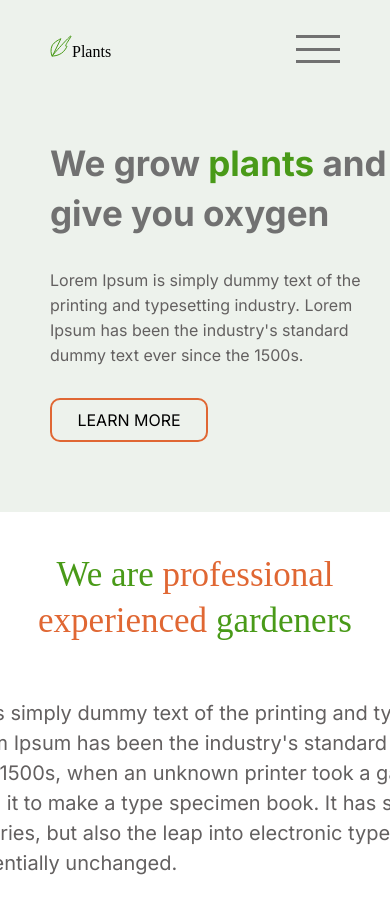
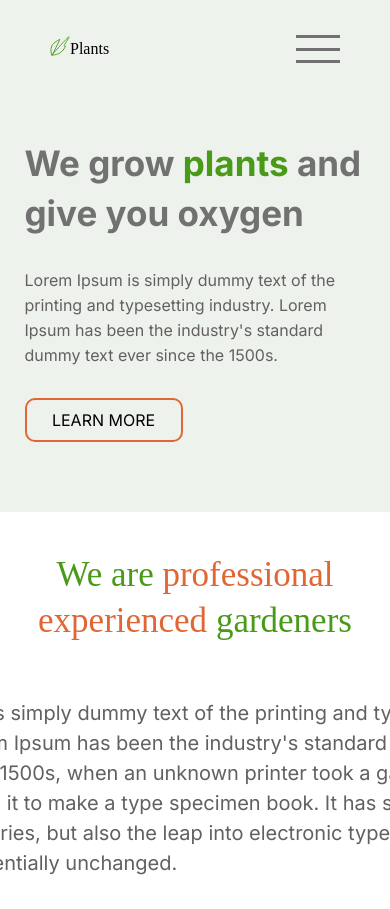
Before and after one commit to asuponev/JSFEPRESCHOOL2022Q4, a website built with webpack: page plants/index.html in a window 390 px wide. Shown: the top 909 px of the page. Built offline with nearby package versions, Linux system fonts and the light colour scheme; a web font is replaced by a local one.

Commit message:
feat: implement adaptive for 1440-768

```diff
--- a/plants/index.html
+++ b/plants/index.html
@@ -10,7 +10,10 @@
 <body>
   <header class="header">
     <div class="container">
-      <a href="#" class="header__logo">Plants</a>
+      <div class="header__logo">
+        <img src="./src/img/logo_vector.svg" alt="logo">
+        <span>Plants</span>
+      </div>
       <nav class="header__nav">
         <ul class="header__list">
           <li class="header__item">
--- a/plants/src/styles/style.scss
+++ b/plants/src/styles/style.scss
@@ -58,20 +58,28 @@ a {
     justify-content: space-between;
     align-items: center;
     padding: 42px 109px;
-    @media (max-width: 768px) {
+    @media (max-width: 1000px) {
       padding: 35px 50px;
     }
   }
-  &__logo::before {
-    content: url("../img/logo_vector.svg");
+
+  &__logo {
+    display: flex;
+    align-items: flex-start;
+    position: relative;
+    padding-left: 20px;
+    img {
+      position: absolute;
+      top: -3px;
+      left: 0;
       width: 20px;
       height: 20px;
-    background-repeat: no-repeat;
-    background-size: cover;
     }
-  &__logo {
+    span {
+      display: block;
       font: $font-logo;
       color: $color-black;
+    }
   }
   &__list {
     display: flex;
@@ -86,9 +94,9 @@ a {
     color: $color-orange;
     transition-duration: 0.5s;
   }
-
-  // for burger
-  @media (max-width: 700px) {
+  &__burger {
+    display: none;
+  }
   .shadow {
     display: none;
     position: fixed;
@@ -103,6 +111,10 @@ a {
   .shadow-enabled {
     display: block;
   }
+
+  // for burger
+  @media (max-width: 730px) {
+
     .header__nav {
       position: fixed;
       top: 0;
@@ -172,23 +184,28 @@ a {
     justify-content: space-between;
     align-items: center;
     padding: 62px 109px;
-    @media (max-width: 768px) {
+    @media (max-width: 1220px) {
       padding: 40px 50px 70px;
+    }
+    @media (max-width: 730px) {
+      justify-content: center;
     }
   }
   &__image {
     background-image: url("../img/leafs.png");
     width: 448.8px;
     height: 407.36px;
-    @media (max-width: 768px) {
+    @media (max-width: 1220px) {
       order: 2;
+      align-self: flex-start;
+    }
+    @media (max-width: 1050px) {
       width: 280px;
       height: 254.15px;
       background-size: contain;
       background-repeat: no-repeat;
-      align-self: flex-start;
     }
-    @media (max-width: 380px) {
+    @media (max-width: 730px) {
       display: none;
     }
   }
@@ -197,7 +214,7 @@ a {
     flex-direction: column;
     justify-content: space-between;
     width: 549px;
-    @media (max-width: 768px) {
+    @media (max-width: 1220px) {
       order: 1;
       width: 346px;
       gap: 30px;
@@ -209,7 +226,7 @@ a {
       span {
         color: $color-green;
       }
-      @media (max-width: 768px) {
+      @media (max-width: 1000px) {
         font-size: 35px;
         line-height: 1.43;
       }
@@ -220,7 +237,7 @@ a {
       width: 525px;
       margin-top: 42px;
       margin-bottom: 48px;
-      @media (max-width: 768px) {
+      @media (max-width: 1000px) {
         font-size: 16px;
         width: 341px;
         margin: 0;
@@ -254,9 +271,11 @@ a {
     justify-content: space-between;
     align-items: center;
     padding: 94px 109px;
-    @media (max-width: 768px) {
+    @media (max-width: 1220px) {
+      flex-direction: column;
+    }
+    @media (max-width: 1000px) {
       padding: 40px 50px 95px;
-      flex-direction: column;
       gap: 40px;
     }
   }
@@ -315,7 +334,7 @@ a {
     justify-content: space-between;
     gap: 80px;
     padding: 40px 109px 121px;
-    @media (max-width: 768px) {
+    @media (max-width: 1000px) {
       padding: 60px 50px 70px;
       gap: 40px;
     }
@@ -324,10 +343,10 @@ a {
     display: flex;
     gap: 142px;
     align-items: center;
-    @media (max-width: 768px) {
+    @media (max-width: 1200px) {
       flex-direction: column;
+      align-items: flex-start;
       gap: 40px;
-      align-items: flex-start;
     }
   }
   &__title {
@@ -361,9 +380,10 @@ a {
   &__cards {
     display: flex;
     flex-wrap: wrap;
+    justify-content: center;
     row-gap: 55px;
     column-gap: 116px;
-    @media (max-width: 768px) {
+    @media (max-width: 1000px) {
       row-gap: 38px;
       column-gap: 106px;
     }
@@ -376,7 +396,7 @@ a {
       height: 450px;
       border-radius: 20px;
       border: 1px solid $color-cards-border;
-      @media (max-width: 768px) {
+      @media (max-width: 1000px) {
         width: 281px;
         height: 450px;
       }
@@ -411,7 +431,7 @@ a {
     display: flex;
     justify-content: space-between;
     padding: 40px 109px 115px;
-    @media (max-width: 768px) {
+    @media (max-width: 1000px) {
       padding: 40px 50px 88px;
     }
   }
@@ -419,14 +439,14 @@ a {
     display: flex;
     flex-direction: column;
     gap: 60px;
-    @media (max-width: 768px) {
+    @media (max-width: 1000px) {
       gap: 60px;
     }
   }
   &__title {
     font: $font-h2-inter;
     color: $color-black;
-    @media (max-width: 768px) {
+    @media (max-width: 1000px) {
       font-size: 35px;
       margin-left: 15px;
     }
@@ -482,7 +502,7 @@ a {
     flex-direction: column;
     gap: 38px;
     align-items: flex-end;
-    @media (max-width: 768px) {
+    @media (max-width: 1000px) {
       gap: 30px;
     }
   }
@@ -492,7 +512,7 @@ a {
     line-height: 1.25;
     color: $color-black;
     width: 452px;
-    @media (max-width: 768px) {
+    @media (max-width: 1000px) {
       font-size: 25px;
       width: 296px;
       margin-top: 100px;
@@ -530,23 +550,26 @@ a {
   .container {
     display: flex;
     justify-content: space-between;
-    gap: 100px;
+    gap: 64px;
     padding: 53px 109px 0px;
-    @media (max-width: 768px) {
+    @media (max-width: 1430px) {
       padding: 40px 159px 0px;
       flex-direction: column;
       align-items: center;
+      gap: 100px;
     }
   }
   &__image {
     background-image: url("../img/contact_woman.png");
     width: 400px;
     height: 497px;
-    @media (max-width: 768px) {
+    @media (max-width: 1430px) {
+      order: 3;
+    }
+    @media (max-width: 769px) {
       width: 200px;
       height: 248.49px;
       background-size: contain;
-      order: 3;
       margin-top: 150px;
       margin-left: 20px;
     }
@@ -557,7 +580,7 @@ a {
     color: $color-green;
     margin-top: 15px;
     margin-left: 40px;
-    @media (max-width: 768px) {
+    @media (max-width: 1430px) {
       margin: 0;
       order: 1;
     }
@@ -574,7 +597,7 @@ a {
     align-items: center;
     margin-top: 103px;
     cursor: pointer;
-    @media (max-width: 768px) {
+    @media (max-width: 1430px) {
       order: 2;
       margin: 0;
     }
@@ -618,7 +641,7 @@ a {
     align-items: center;
     justify-content: space-between;
     padding: 40px 109px;
-    @media (max-width: 768px) {
+    @media (max-width: 850px) {
       padding: 33px 109px 18px;
       flex-direction: column;
       gap: 16px;
@@ -629,7 +652,7 @@ a {
     gap: 20px;
     font: $font-footer;
     color: $color-black;
-    @media (max-width: 768px) {
+    @media (max-width: 850px) {
       line-height: 1.21;
     }
     a {
@@ -644,7 +667,7 @@ a {
     display: block;
     font: $font-footer;
     color: $color-black;
-    @media (max-width: 768px) {
+    @media (max-width: 850px) {
       line-height: 1.21;
     }
   }
@@ -657,7 +680,6 @@ a {
     align-items: center;
     justify-content: center;
     gap: 20px;
-    margin-top: 13px;
     &_item {
       width: 32px;
       height: 32px;
```
Lines whose indentation alone changed are shown as unchanged.
